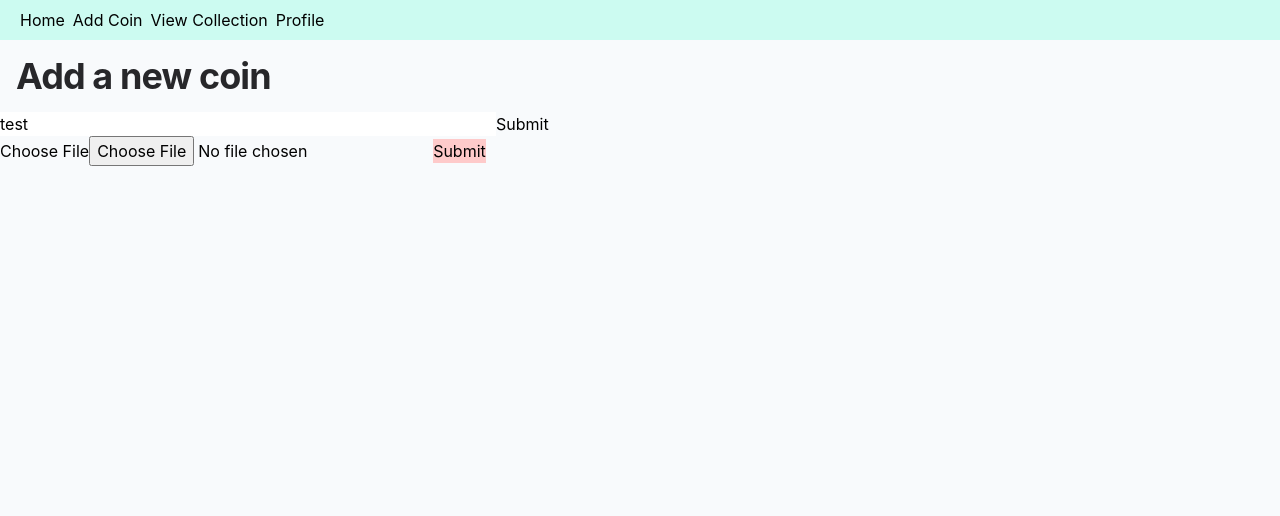
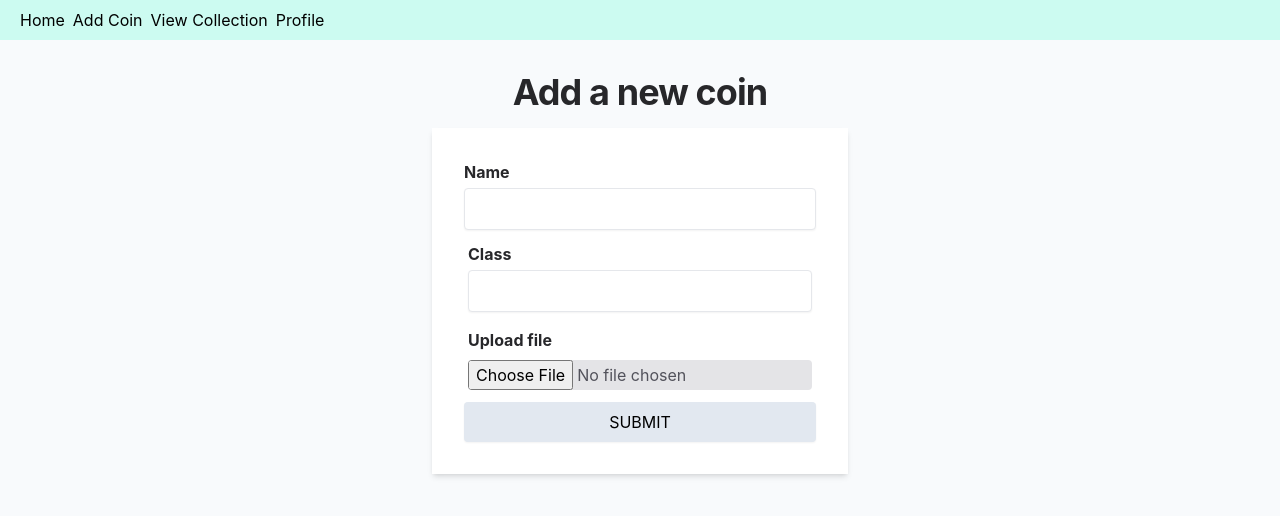
Before and after one commit to animanamit/coincollection, a Next.js app: page /addcoin in a window 1280 px wide. Shown: the top 516 px of the page. Built offline with nearby package versions, Linux system fonts and the light colour scheme.

Commit message:
added inputs to add coin page

```diff
--- a/components/coin-card/coin-card.component.tsx
+++ b/components/coin-card/coin-card.component.tsx
@@ -1,7 +1,7 @@
 import Image from "next/image";
 const CoinCard = () => {
   return (
-    <div className="bg-blue-400  m-1 rounded-xl h-72 min-w-[250px]  ">
+    <div className="bg-blue-400 shadow-md m-1 rounded-xl h-72 min-w-[250px]  ">
       <div className="h-3/4 w-auto relative rounded-t-xl">
         <Image
           src={"/coin.jpg"}
@@ -11,7 +11,11 @@ const CoinCard = () => {
           className="rounded-t-xl"
         />
       </div>
-      <div className=" bg-red-500 h-1/4 rounded-b-xl"></div>
+      <div className=" bg-white h-1/4 rounded-b-xl p-2">
+        <span className="tracking-tight text-zinc-800 font-bold text-lg">
+          Chandigarh
+        </span>
+      </div>
     </div>
   );
 };
--- a/components/recently-added/recently-added.component.tsx
+++ b/components/recently-added/recently-added.component.tsx
@@ -15,10 +15,10 @@ const RecentlyAdded = () => {
             <CoinCard key={index} />
           ))}
       </div>
-      <div className="absolute top-1/2 transform -translate-y-1/2 py-2 bg-red-500 w-full h-2 flex justify-between items-center px-3">
+      {/* <div className="absolute top-1/2 transform -translate-y-1/2 py-2 bg-red-500 w-full h-2 flex justify-between items-center px-3">
         <button>prev</button>
         <button>next</button>
-      </div>
+      </div> */}
     </div>
   );
 };
--- a/package.json
+++ b/package.json
@@ -11,6 +11,7 @@
     "type-check": "tsc --project tsconfig.json --pretty --noEmit"
   },
   "dependencies": {
+    "@types/uuid": "^8.3.4",
     "@typescript-eslint/eslint-plugin": "5.12.1",
     "eslint-config-airbnb": "^19.0.4",
     "eslint-config-prettier": "8.4.0",
@@ -26,7 +27,8 @@
     "next-sanity-image": "^3.2.1",
     "react": "18.1.0",
     "react-dom": "18.1.0",
-    "react-hook-form": "^7.30.0"
+    "react-hook-form": "^7.30.0",
+    "uuid": "^8.3.2"
   },
   "devDependencies": {
     "@types/node": "17.0.31",
--- a/pages/addcoin.tsx
+++ b/pages/addcoin.tsx
@@ -1,25 +1,60 @@
-// import { storageRef } from "../firebase/firebase";
-// import { collection, addDoc } from "firebase/firestore";
-// import { uploadBytes, ref } from "firebase/storage";
+import { storageRef, database } from "../firebase/firebase";
+import { setDoc, doc } from "firebase/firestore";
+import { uploadBytes, ref } from "firebase/storage";
 import { useState } from "react";
 
 import { useForm, SubmitHandler } from "react-hook-form";
+import { v4 as uuidv4 } from "uuid";
 
 type Inputs = {
   example: string;
   exampleRequired: string;
+  name: string;
+  class: string;
 };
 
 const AddCoin = () => {
-  const [, setFile] = useState<File>();
+  const [file, setFile] = useState<File>();
 
   const {
     register,
     handleSubmit,
-
     formState: { errors },
   } = useForm<Inputs>();
-  const onSubmit: SubmitHandler<Inputs> = (data) => console.log(data);
+
+  const onSubmit: SubmitHandler<Inputs> = async (data) => {
+    let id = uuidv4();
+
+    let obj = {
+      ...data,
+      coinId: id,
+    };
+
+    const metadata = {
+      contentType: "image/jpeg",
+      coidId: id,
+    };
+
+    try {
+      const fileRef = ref(storageRef, `coins/${id}`);
+      console.log("trying to upload");
+      uploadBytes(fileRef, file as Blob, metadata).then(() => {
+        console.log("Uploaded a blob or file!");
+      });
+    } catch (err) {
+      console.log(err);
+    }
+
+    try {
+      await setDoc(doc(database, "coins", id), obj).then(() =>
+        console.log("added to firestore!")
+      );
+    } catch (err) {
+      console.log(err);
+    }
+
+    console.log(obj);
+  };
 
   const handleFile = (e: React.ChangeEvent) => {
     const target = e.currentTarget as HTMLInputElement;
@@ -27,44 +62,67 @@ const AddCoin = () => {
     setFile(image);
   };
 
-  const submit = async () => {
-    // try {
-    //   const fileRef = ref(storageRef, "coins/example");
-    //   console.log("trying to upload");
-    //   uploadBytes(fileRef, file).then(() => {
-    //     console.log("Uploaded a blob or file!");
-    //   });
-    // } catch (err) {
-    //   console.log(err);
-    // }
-  };
-
-  const chooseFile = () => {};
-
   return (
-    <div className="bg-slate-50 h-screen mx-auto">
+    <div className="bg-slate-50 h-screen flex flex-col items-center py-4">
       <h2 className="tracking-tight text-zinc-800 font-bold text-4xl p-4">
         Add a new coin
       </h2>
 
-      <div className="flex flex-col">
-        <form onSubmit={handleSubmit(onSubmit)}>
+      <div className="flex flex-col p-8 shadow-md bg-white">
+        <form className="flex flex-col " onSubmit={handleSubmit(onSubmit)}>
           {/* register your input into the hook by invoking the "register" function */}
-          <input defaultValue="test" {...register("example")} />
 
           {/* include validation with required or other standard HTML validation rules */}
-          <input {...register("exampleRequired", { required: true })} />
-          {/* errors will return when field validation fails  */}
-          {errors.exampleRequired && <span>This field is required</span>}
+          <div className="mb-2 flex flex-col">
+            <label className="font-bold text-zinc-800 mb-1">Name</label>
+            <input
+              // defaultValue="Name"
+              type="text"
+              className={`py-2 px-3 shadow-sm border rounded focus:outline-none focus:shadow-outline appearance-none text-zinc-600 ${
+                errors.name && `border-red-500`
+              }`}
+              {...register("name", { required: true })}
+            />
+            {errors.name && (
+              <span className="text-red-500">This field is required</span>
+            )}
+          </div>
+          <div className="mb-2 flex flex-col p-1">
+            <label className="font-bold text-zinc-800 mb-1">Class</label>
+            <input
+              // defaultValue="Class"
+              type="text"
+              className={`py-2 px-3 shadow-sm border rounded focus:outline-none focus:shadow-outline appearance-none text-zinc-600 ${
+                errors.name && `border-red-500`
+              }`}
+              {...register("class", { required: true })}
+            />
+            {errors.class && (
+              <span className="text-red-500">This field is required</span>
+            )}
+          </div>
+          <div className="p-1 mb-2">
+            <label
+              className=" text-zinc-800 font-bold block mb-2"
+              htmlFor="user_avatar"
+            >
+              Upload file
+            </label>
+            <input
+              type="file"
+              aria-describedby="user_avatar_help"
+              id="user_avatar"
+              className="text-zinc-600 bg-zinc-200 text-base rounded focus:outline-none focus:border-transparent"
+              onChange={handleFile}
+            />
+          </div>
 
-          <input type="submit" />
+          <input
+            type="submit"
+            className="py-2 px-3 shadow-sm  rounded bg-slate-200 uppercase tracking-loose"
+          />
         </form>
       </div>
-      <button onClick={chooseFile}>Choose File</button>
-      <input type="file" onChange={handleFile} />
-      <button className="bg-red-200" onClick={submit}>
-        Submit
-      </button>
     </div>
   );
 };
--- a/pages/index.tsx
+++ b/pages/index.tsx
@@ -6,7 +6,7 @@ import styles from "../styles/Home.module.css";
 
 const Home: NextPage = () => {
   return (
-    <div className="antialiased bg-slate-50">
+    <div className="antialiased h-screen bg-slate-50">
       <Head>
         <title>Create Next App</title>
         <meta name="description" content="Generated by create next app" />
```
Also changed, not shown: public/coin.jpg (renamed from assets/coin.jpg), 1 other file (tests, documents, lock files or other folders).
